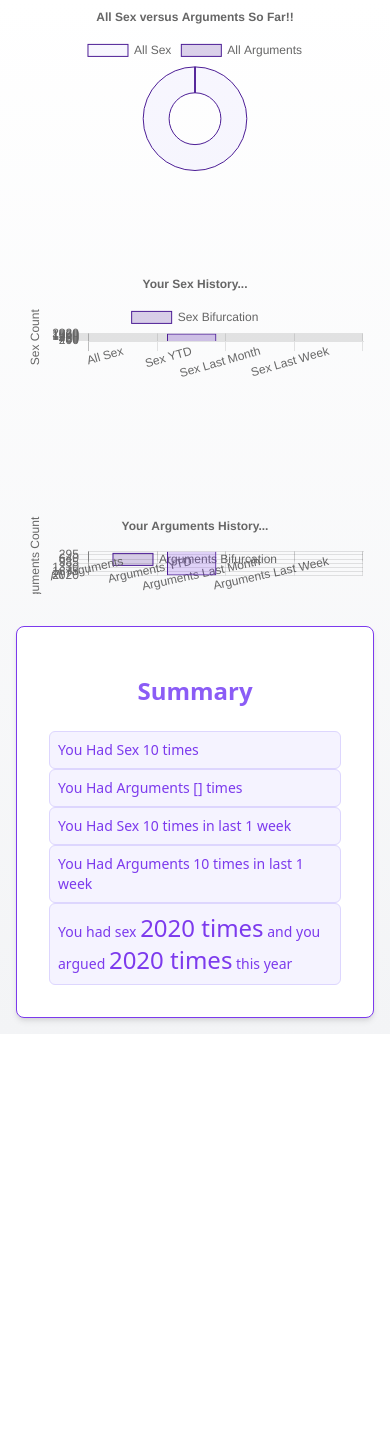
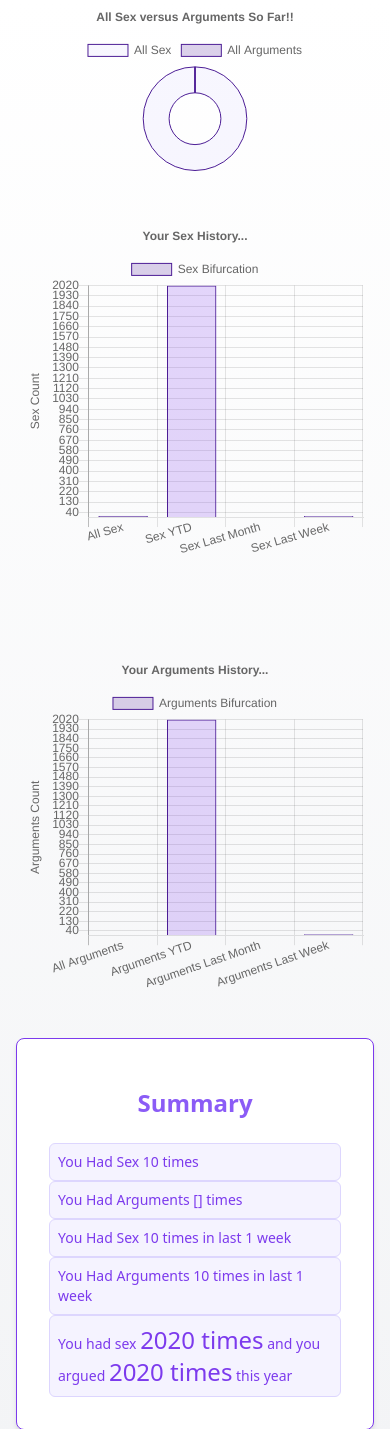
Before and after one commit to raja-chaudhary/duDap, a Django app: template relMan/stats/templates/stats/stats.html in a window 390 px wide. Shown: the part 96-1525 px from the top of the page. Before the commit the page ends 1123 px from the top, so only its background shows below. Run offline with Django 3.2, Linux system fonts and the light colour scheme; the template is opened without the code that fills it: most values are stand-ins (such as "Sample title", 1, 10 or a date in 2020); style sheets or scripts are compiled from the project's sources; some libraries are stand-ins or nearby versions.

Commit message:
Formatted the charts for mobile responsiveness

```diff
--- a/relMan/stats/templates/stats/stats.html
+++ b/relMan/stats/templates/stats/stats.html
@@ -63,6 +63,7 @@
                 }]
             },
             options: {
+                maintainAspectRatio: false,
                 responsive: true,
                 scales: {
                     yAxes: [{
@@ -117,6 +118,7 @@
                 }]
             },
             options: {
+                maintainAspectRatio: false,
                 responsive: true,
                 scales: {
                     yAxes: [{
@@ -156,11 +158,14 @@
     <div class="w-full lg:w-1/2 flex mx-auto px-6">
         <canvas id="myChart1" width="200" height="100"></canvas>
     </div>
-    <div class="w-full lg:w-1/2 flex mx-auto px-6">
+    <div class="relative w-full lg:w-1/2 flex mx-auto px-6 my-12" style="height: 40vh;">
+        <canvas class="container flex mx-auto" id="myChart2" width="300" height="100"></canvas>
+    </div>
+    <!-- <div class="w-full lg:w-1/2 hidden md:flex mx-auto px-6">
         <canvas class="container flex mx-auto my-24" id="myChart2" width="300" height="100"></canvas>
-    </div>
-    <div class="w-full lg:w-1/2 flex mx-auto px-6">
-        <canvas class="container mx-auto my-8" id="myChart3" width="400" height="100"></canvas>
+    </div> -->
+    <div class="relative w-full lg:w-1/2 flex mx-auto px-6 my-12" style="height: 40vh;">
+        <canvas class="container flex mx-auto" id="myChart3" width="300" height="100"></canvas>
     </div>
 
     <!-- Summary -->
```
